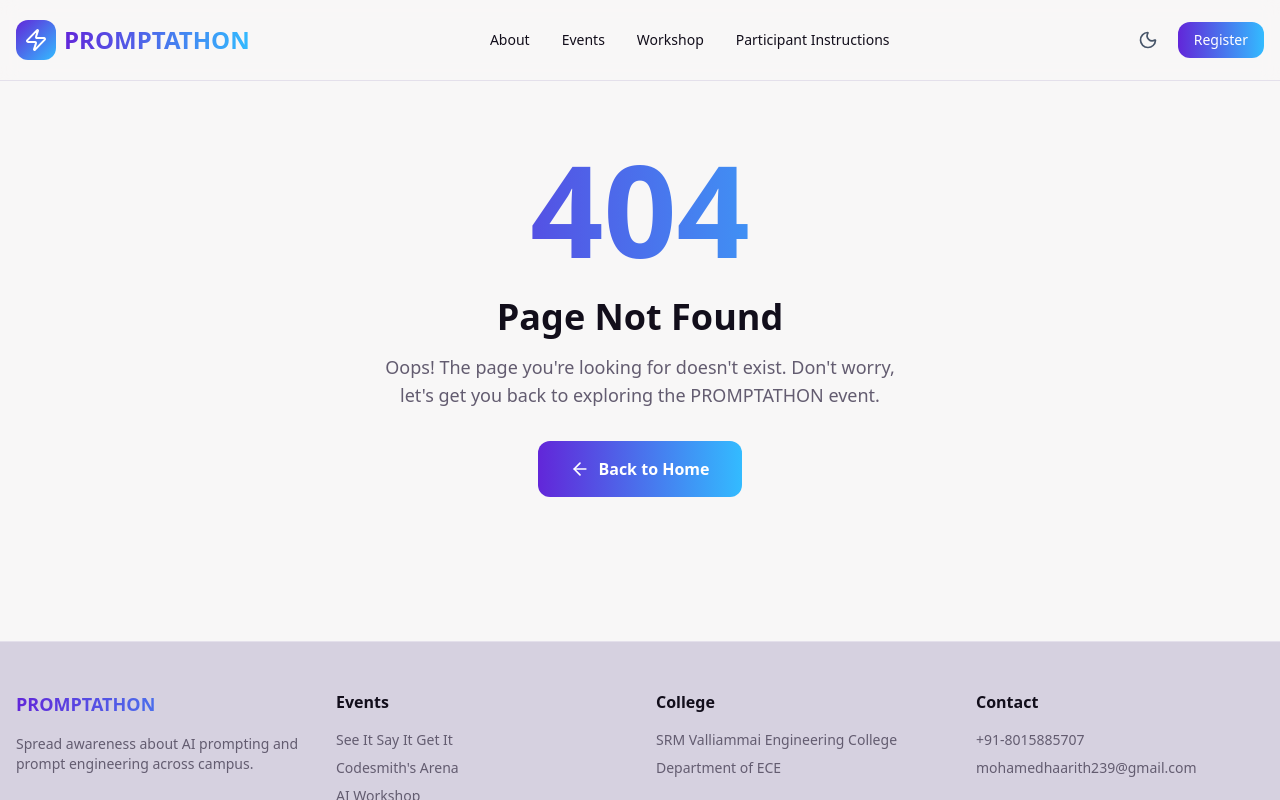
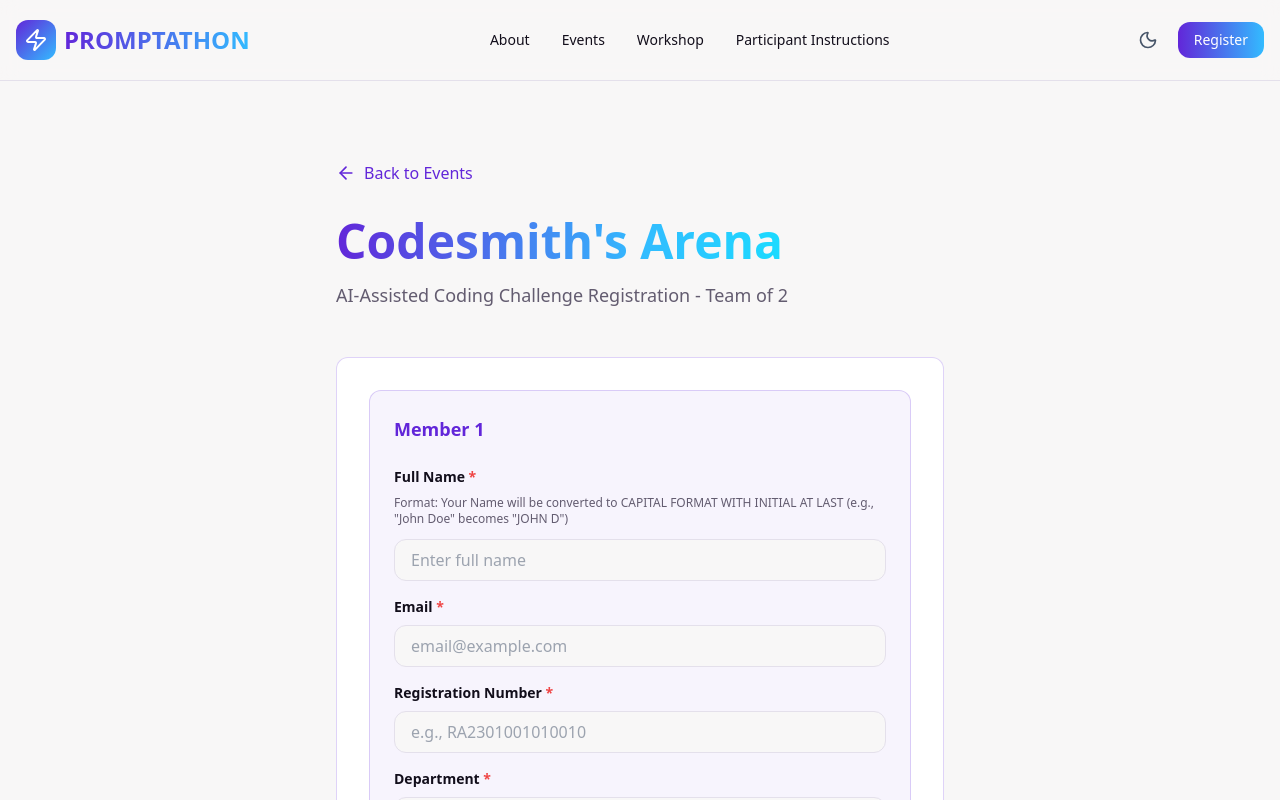
Before and after one commit to MDHaarith/MS-Promtathon, a React (Vite) app: page /register/codesmiths-arena in a window 1280 px wide. Shown: the top 800 px of the page. Built offline with nearby package versions, Linux system fonts and the light colour scheme.

Commit message:
Import new form pages
cgen-bebe814bab114a9e9efed65474769be8

```diff
--- a/client/App.tsx
+++ b/client/App.tsx
@@ -8,6 +8,8 @@ import { QueryClient, QueryClientProvider } from "@tanstack/react-query";
 import { BrowserRouter, Routes, Route } from "react-router-dom";
 import Index from "./pages/Index";
 import Register from "./pages/Register";
+import SeeItSayItForm from "./pages/SeeItSayItForm";
+import CodesmitersArenaForm from "./pages/CodesmitersArenaForm";
 import NotFound from "./pages/NotFound";
 import { useEffect } from "react";
 
@@ -35,6 +37,8 @@ const AppContent = () => {
       <Routes>
         <Route path="/" element={<Index />} />
         <Route path="/register" element={<Register />} />
+        <Route path="/register/see-it-say-it" element={<SeeItSayItForm />} />
+        <Route path="/register/codesmiths-arena" element={<CodesmitersArenaForm />} />
         {/* ADD ALL CUSTOM ROUTES ABOVE THE CATCH-ALL "*" ROUTE */}
         <Route path="*" element={<NotFound />} />
       </Routes>
```
